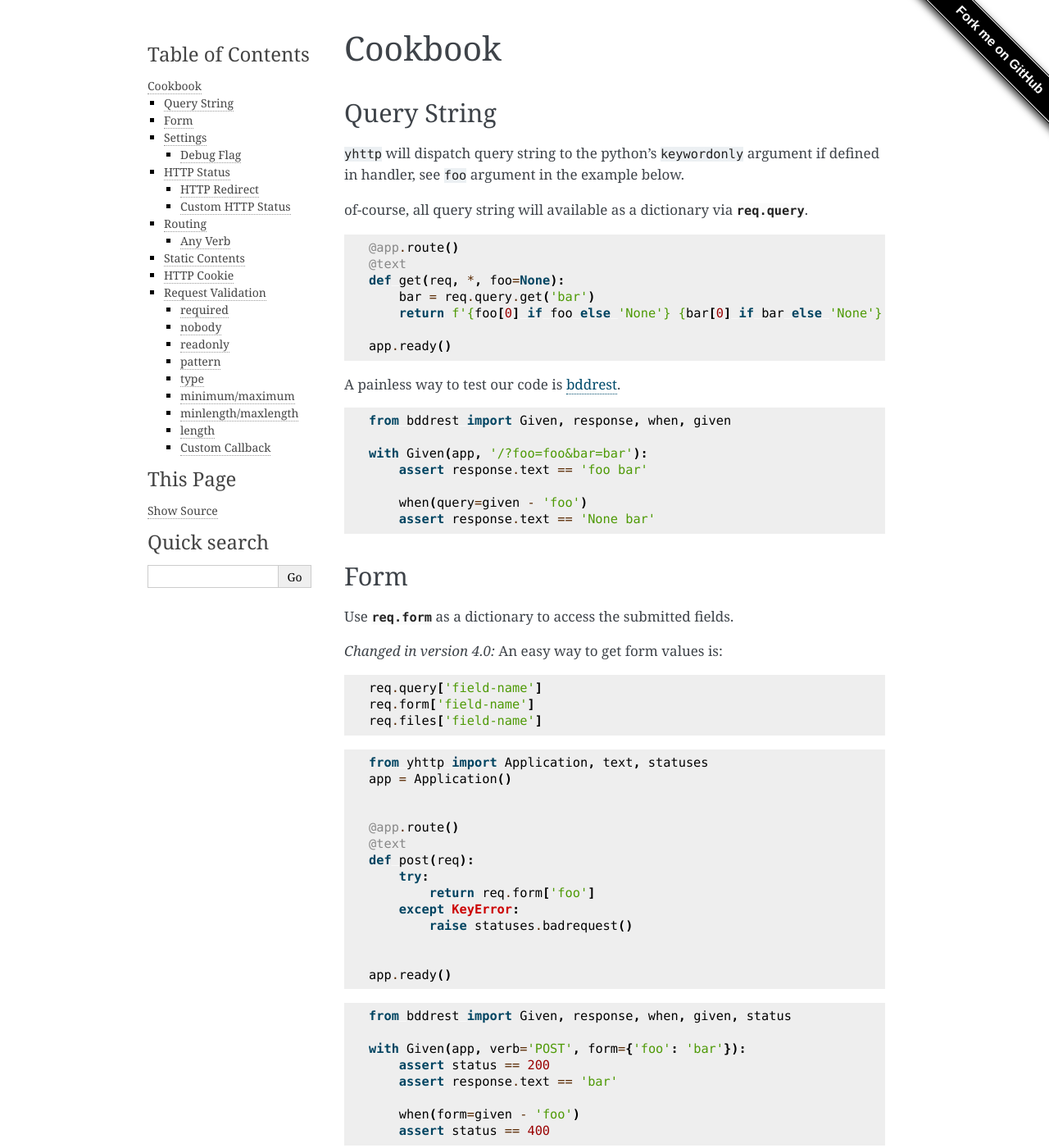
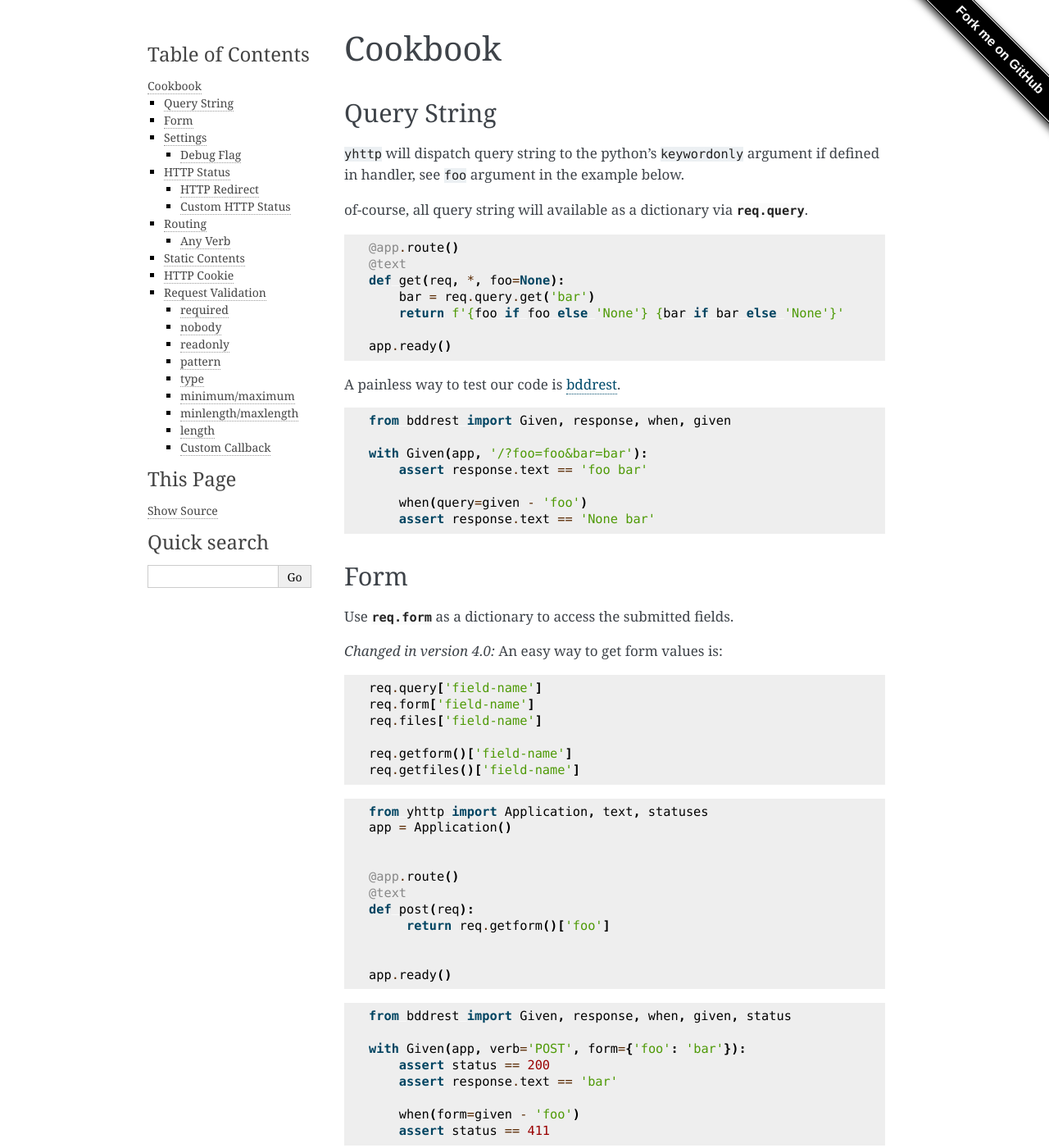
Before and after one commit to yhttp/yhttp, a Sphinx documentation site: the page built from sphinx/cookbook.rst, in a window 1280 px wide and 1400 px high. Shown: the whole window at 82% size. Built offline with Sphinx 7.4.7, drawn with Linux system fonts in a browser that asks for light colours; some of the changed text lies outside the part shown.

Commit message:
Fix: doctest, all tests just passed

```diff
--- a/sphinx/cookbook.rst
+++ b/sphinx/cookbook.rst
@@ -25,7 +25,7 @@ of-course, all query string will available as a dictionary via
    @text
    def get(req, *, foo=None):
        bar = req.query.get('bar')
-       return f'{foo[0] if foo else 'None'} {bar[0] if bar else 'None'}'
+       return f'{foo if foo else 'None'} {bar if bar else 'None'}'
 
    app.ready()
 
@@ -64,6 +64,9 @@ submitted fields.
       req.form['field-name']
       req.files['field-name']
 
+      req.getform()['field-name']
+      req.getfiles()['field-name']
+
 
 .. testcode:: cookbook/form
 
@@ -74,10 +77,7 @@ submitted fields.
    @app.route()
    @text
    def post(req):
-       try:
-           return req.form['foo']
-       except KeyError:
-           raise statuses.badrequest()
+        return req.getform()['foo']
 
 
    app.ready()
@@ -92,7 +92,7 @@ submitted fields.
        assert response.text == 'bar'
 
        when(form=given - 'foo')
-       assert status == 400
+       assert status == 411
 
 
 the ``form=`` parameter of the ``Given`` and ``when`` functions will send the
@@ -474,7 +474,7 @@ to the server.
    @app.route()
    @validate_form(nobody=True)
    def foo(req):
-       assert req.form is None
+       assert req.getform(relax=True) is None
 
    with Given(app, verb='foo'):
        assert status == 200
@@ -562,9 +562,9 @@ value by ``form[field] = type(form[field])``.
        bar=dict(type_=int),
    ))
    def post(req):
-       if req.form and 'bar' in req.form:
-           for b in req.form['bar']:
-               assert isinstance(b, int)
+       form = req.getform(relax=True)
+       if form and 'bar' in form:
+           assert isinstance(form['bar'], int)
 
    with Given(app, verb='post'):
        assert status == 200
--- a/yhttp/__init__.py
+++ b/yhttp/__init__.py
@@ -17,4 +17,4 @@ from .multipart import MultipartError, MultipartParser, MultipartPart, \
 from .multidict import MultiDict
 
 
-__version__ = '4.1.0'
+__version__ = '4.1.1'
```
Also changed, not shown: 2 other files.
